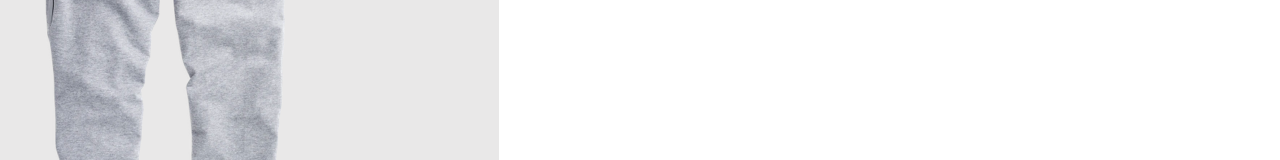
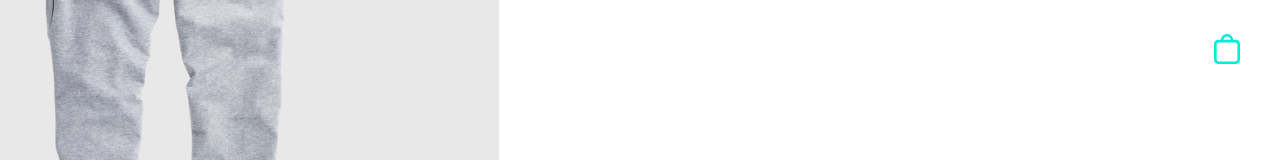
Before and after one commit to stetsonharding/musical-sweatpants, a React (Create React App) app: page / in a window 1280 px wide. Shown: the top 160 px of the page. Built offline with nearby package versions, Linux system fonts and the light colour scheme.

Commit message:
shopping cart badge implemented.

```diff
--- a/src/App.css
+++ b/src/App.css
@@ -1,9 +1,2 @@
 .App-container {
-  height: 100vh;
-  /* width: 100%; */
-  display: flex;
-  justify-content: center;
-  align-items: center;
-  /* justify-content: center;
-  align-content: center; */
 }
--- a/src/App.js
+++ b/src/App.js
@@ -1,13 +1,11 @@
 import "./App.css";
 
-import ImageContainer from "./components/builder/ImageContainer";
-import MainContent from "./components/builder/MainContent";
+import Layout from "./components/builder/Layout";
 
 function App() {
   return (
     <div className="App-container">
-      <ImageContainer />
-      <MainContent />
+      <Layout />
     </div>
   );
 }
--- /dev/null
+++ b/src/components/builder/CartBadge.js
@@ -0,0 +1,9 @@
+import React from "react";
+
+import "../../css/CartBadge.css";
+
+function CartBadge() {
+  return <div className="cart-badge"></div>;
+}
+
+export default CartBadge;
--- /dev/null
+++ b/src/components/builder/Layout.js
@@ -0,0 +1,19 @@
+import React from "react";
+
+import "../../css/Layout.css";
+
+import ImageContainer from "./ImageContainer";
+import MainContent from "./MainContent";
+import CartBadge from "./CartBadge";
+
+const Layout = () => {
+  return (
+    <div className="root">
+      <CartBadge />
+      <ImageContainer />
+      <MainContent />
+    </div>
+  );
+};
+
+export default Layout;
--- /dev/null
+++ b/src/css/CartBadge.css
@@ -0,0 +1,21 @@
+.cart-badge {
+  -webkit-user-select: none;
+  -moz-user-select: none;
+  -ms-user-select: none;
+  user-select: none;
+  cursor: pointer;
+
+  position: absolute;
+  background-color: #fff;
+  width: 66px;
+  height: 66px;
+  top: 20px;
+  right: 20px;
+  background-image: url("../assets/bag.svg");
+  background-repeat: no-repeat;
+  border-radius: 30px;
+  background-position-x: center;
+  background-position-y: 14px;
+  z-index: 2;
+  background-size: 30px 30px;
+}
--- /dev/null
+++ b/src/css/Layout.css
@@ -0,0 +1,6 @@
+.root {
+  height: 100vh;
+  display: flex;
+  justify-content: center;
+  align-items: center;
+}
--- a/src/css/MainContent.css
+++ b/src/css/MainContent.css
@@ -1,24 +1,24 @@
-.main-container{
+.main-container {
   /* background-color: #888; */
   height: 500px;
   max-width: 1000px;
 }
-.main-information{
-    margin:0 1.5rem;
+.main-information {
+  margin: 0 1.5rem;
   padding-bottom: 20px;
 }
 /* size buttons */
-.size-buttons-container{
+.size-buttons-container {
   display: flex;
-    margin:0 1.5rem;
+  margin: 0 1.5rem;
 }
-#size-text{
-    font-size: .8rem;
-    margin:0 1.5rem;
-    padding-bottom:.7rem;
+#size-text {
+  font-size: 0.8rem;
+  margin: 0 1.5rem;
+  padding-bottom: 0.7rem;
 }
 
-.add-to-cart-btn{
+.add-to-cart-btn {
   background-color: rgb(25, 236, 236);
   width: 230px;
   border: none;
@@ -26,6 +26,7 @@
   color: rgb(230, 227, 227);
   font-weight: bold;
   border-radius: 26px;
-    margin:2rem 1.5rem;
+  margin: 2rem 1.5rem;
   padding: 8px;
+  cursor: pointer;
 }
```
Also changed, not shown: src/assets/bag.svg (added), src/css/ImageContainer.css (line endings or trailing spaces). Lines whose indentation alone changed are shown as unchanged.
